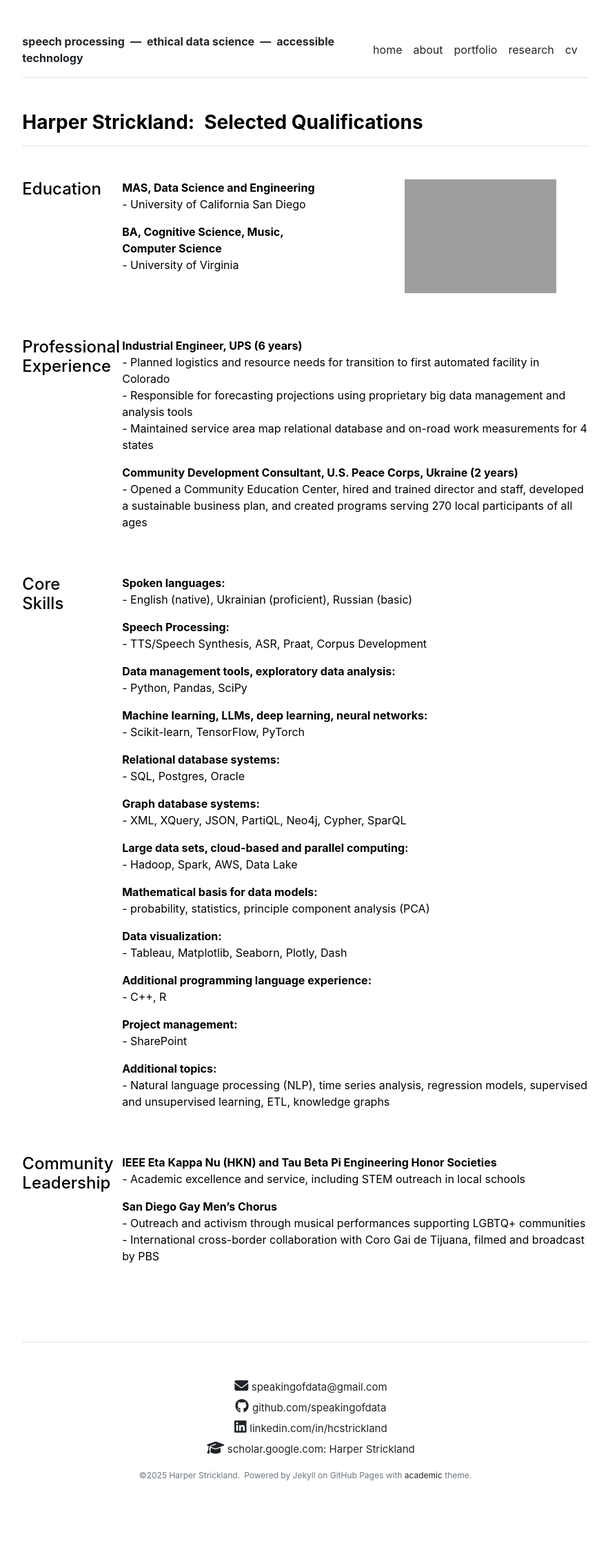
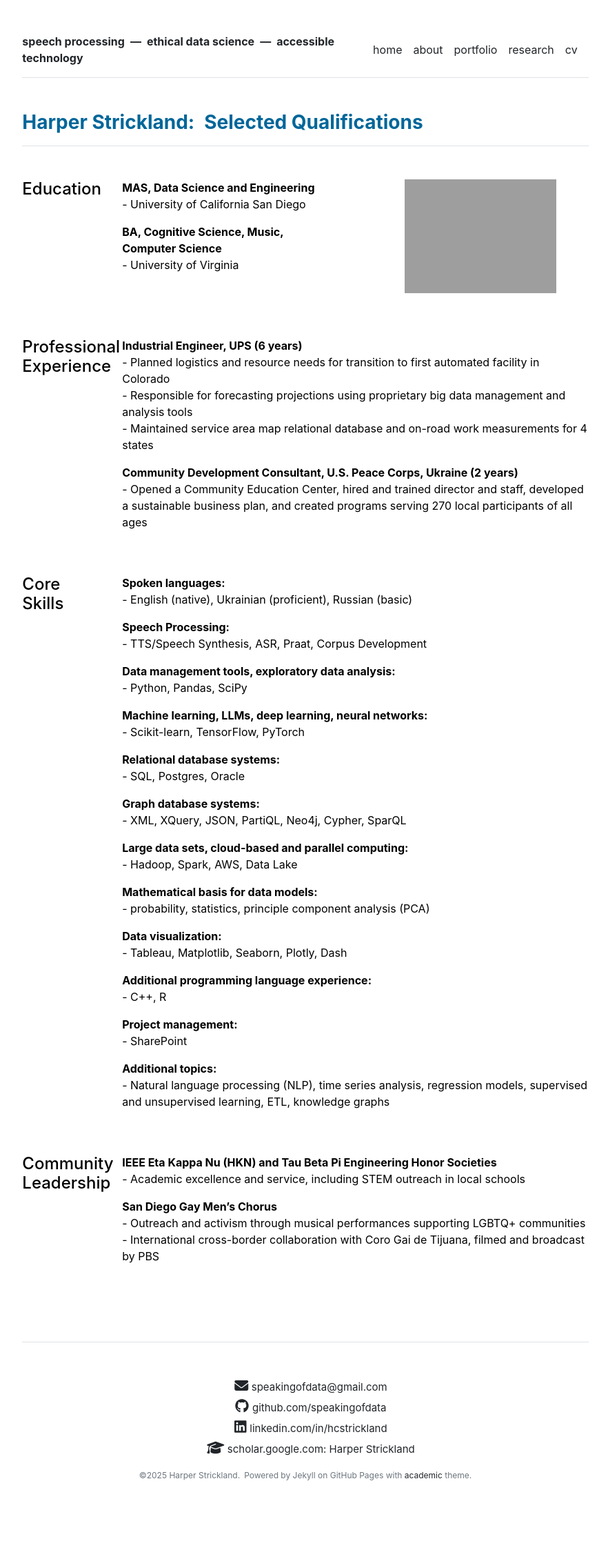
Before and after one commit to speakingofdata/speakingofdata.github.io, a Jekyll site: the page built from about.md, in a window 1280 px wide. Shown: the whole page at 69% size, without its empty margins (197-1079 px from the left). Built offline with Jekyll 4.4.1, drawn with Linux system fonts in a browser that asks for light colours; nearby versions of some CDN libraries.

Commit message:
Update about.html

```diff
--- a/_layouts/about.html
+++ b/_layouts/about.html
@@ -6,7 +6,7 @@ layout: default
 
 <div class="row g-5 mb-5">
   <div>
-    <h3 class="fw-bold border-bottom pb-3 mb-5">Harper Strickland:&ensp;Selected Qualifications</h3>
+    <h3 class="fw-bold border-bottom pb-3 mb-5" style="color:#006699;">Harper Strickland:&ensp;Selected Qualifications</h3>
     <div class="row g-5 mb-5">
       <div class="col-md-2">
         <h4>Education</h4>
```
